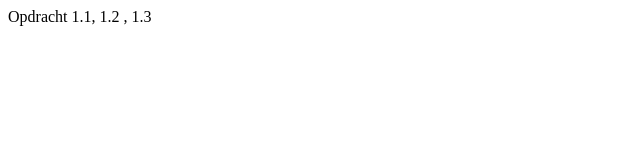
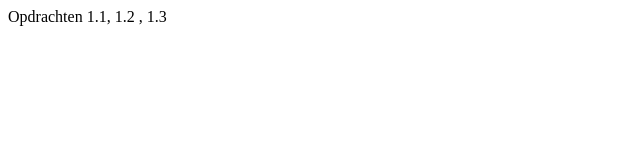
Before and after one commit to LOGiantBOY/JavaScript, a plain HTML site: page H01/index.html in a window 1280 px wide. Shown: the full height of the page, 0-640 px from the left. Drawn offline with Linux system fonts and the light colour scheme.

Commit message:
Hoofdstuk 1 dingen geplaatst in de console

```diff
--- a/H01/MijJavaScript.js
+++ b/H01/MijJavaScript.js
@@ -1,4 +1,4 @@
-console.log("Hello world!");
+console.log("Hello world");
 
 for (var i = 0; i < 10; i++) {
     console.log("i heeft nu de waarde " + i)
--- a/H01/index.html
+++ b/H01/index.html
@@ -6,7 +6,7 @@
     <title>Document</title>
 </head>
 <body>
- Opdracht 1.1, 1.2 , 1.3
+ Opdrachten 1.1, 1.2 , 1.3
 <script src="MijJavaScript.js"></script>
 </body>
 </html>
```
